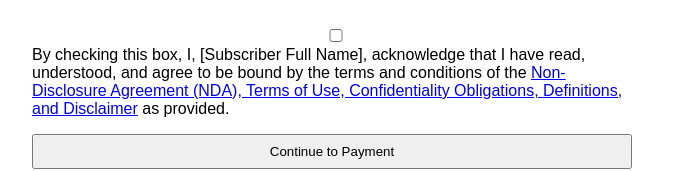
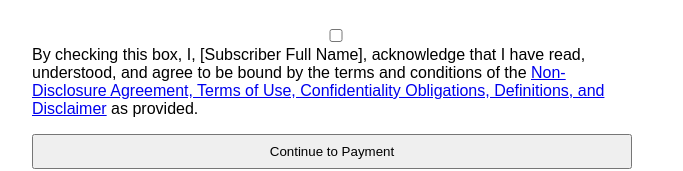
Before and after one commit to Precision-Levels/NDA-Consent-Form, a plain HTML site: page index.html in a window 1280 px wide. Shown: the part 307-478 px from the top of the page, without its empty margins (308-991 px from the left). Drawn offline with Linux system fonts and the light colour scheme.

Commit message:
Update index.html

```diff
--- a/index.html
+++ b/index.html
@@ -35,7 +35,7 @@
 <label>
   <input type="checkbox" name="agreeToTerms" required>
   By checking this box, I, [Subscriber Full Name], acknowledge that I have read, understood, and agree to be bound by the terms and conditions of the
-  <a href="https://your-nda-link.com" target="_blank">Non-Disclosure Agreement (NDA), Terms of Use, Confidentiality Obligations, Definitions, and Disclaimer</a> as provided.
+  <a href="https://your-nda-link.com" target="_blank">Non-Disclosure Agreement, Terms of Use, Confidentiality Obligations, Definitions, and Disclaimer</a> as provided.
 </label>
     <button type="submit">Continue to Payment</button>
   </form>
```
